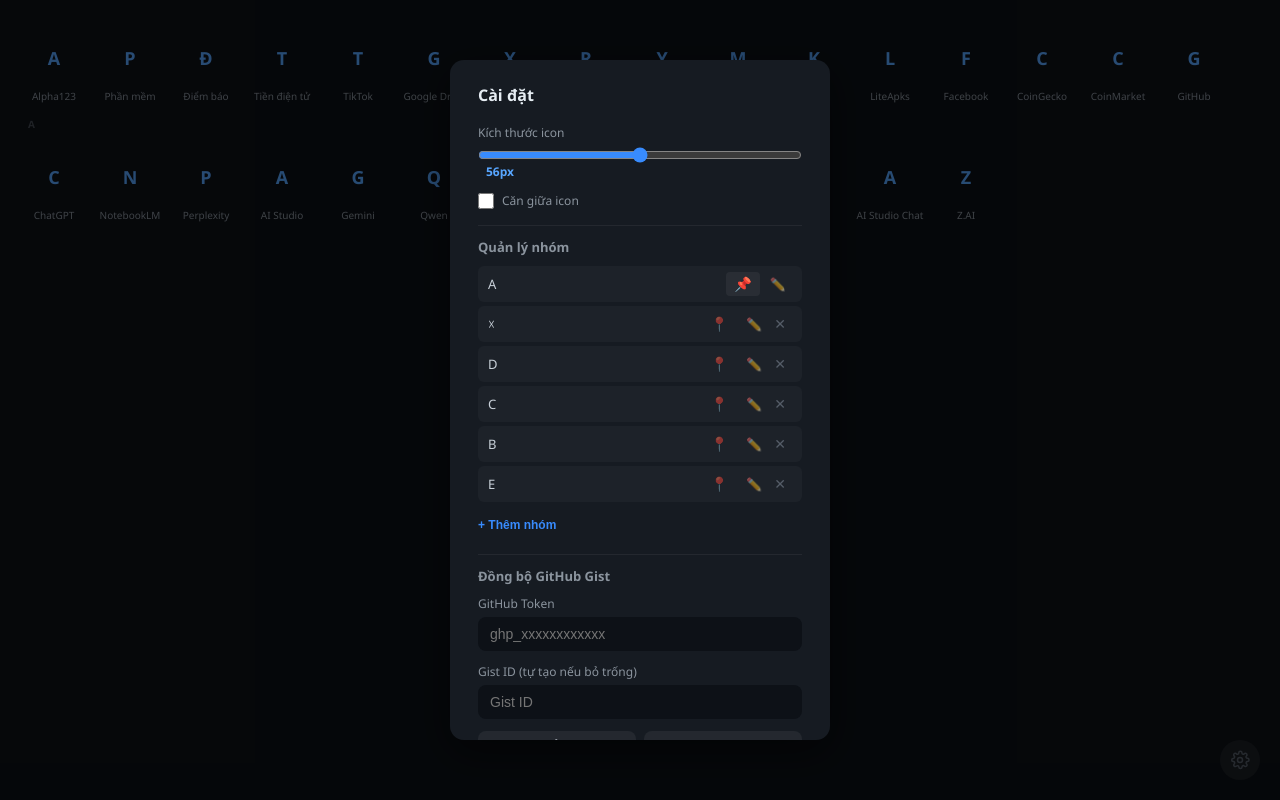
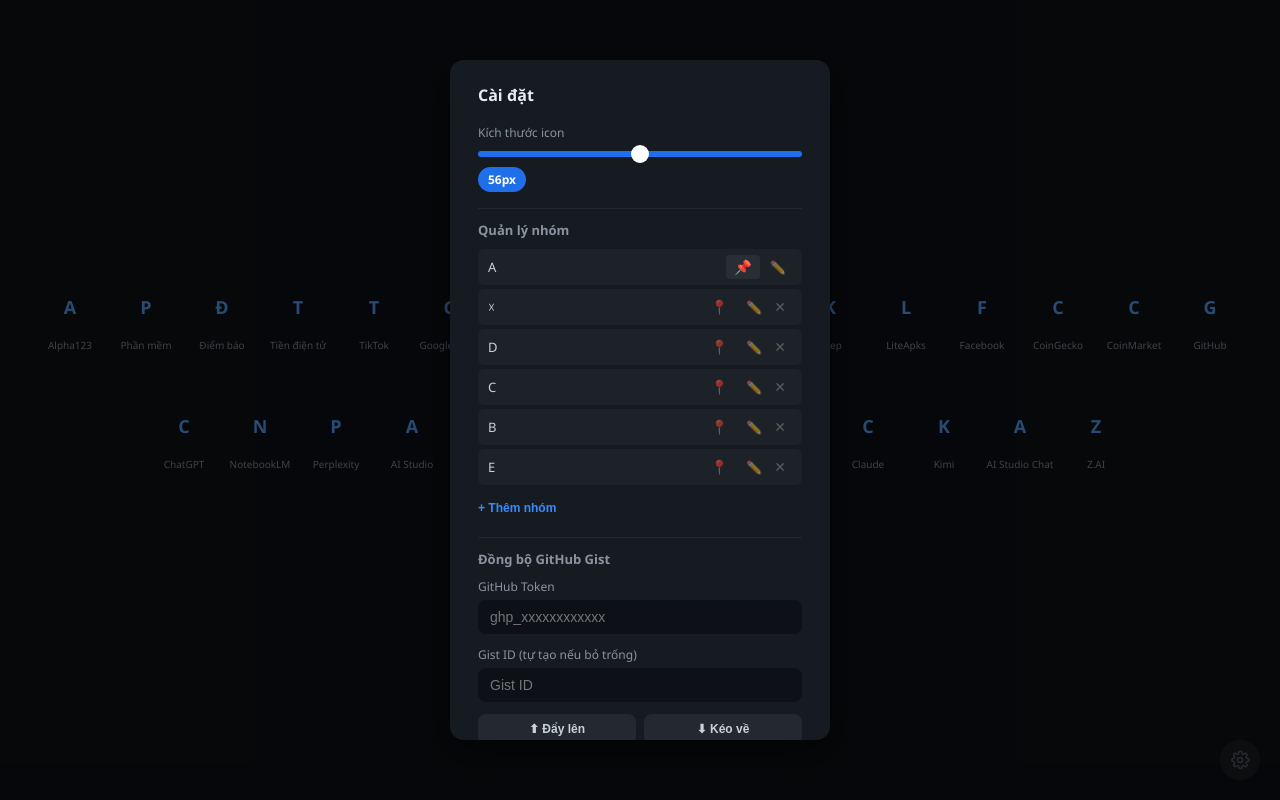
Before and after one commit to quanghy-hub/homepage, a browser extension: page newtab.html in a window 1280 px wide. Both pictures are taken after a click on the button "Cài đặt". Drawn offline with Linux system fonts and the light colour scheme.

Commit message:
Redesign settings panel and organize workspace

```diff
--- a/newtab.css
+++ b/newtab.css
@@ -1,7 +1,14 @@
 /* ===== Reset & Base ===== */
-*, *::before, *::after { box-sizing: border-box; margin: 0; padding: 0; }
+*,
+*::before,
+*::after {
+  box-sizing: border-box;
+  margin: 0;
+  padding: 0;
+}
 
-html, body {
+html,
+body {
   height: 100%;
   font-family: 'Segoe UI', system-ui, -apple-system, sans-serif;
   background: #0d1117;
@@ -15,8 +22,8 @@ body {
   display: flex;
   flex-direction: column;
   align-items: center;
+  justify-content: center;
   min-height: 100vh;
-  padding: 24px 0 0;
 }
 
 /* ===== Main Container ===== */
@@ -35,9 +42,6 @@ body {
   gap: 4px 0;
   width: 100%;
   min-height: 40px;
-}
-
-.links-grid.centered {
   justify-content: center;
 }
 
@@ -54,7 +58,9 @@ body {
   transition: opacity 0.15s ease;
 }
 
-.link-item:active { cursor: grabbing; }
+.link-item:active {
+  cursor: grabbing;
+}
 
 .link-item .icon-wrap {
   width: var(--icon-size, 56px);
@@ -143,7 +149,7 @@ body {
   height: 40px;
   border-radius: 50%;
   border: none;
-  background: rgba(255,255,255,0.06);
+  background: rgba(255, 255, 255, 0.06);
   color: #555d68;
   cursor: pointer;
   display: flex;
@@ -155,7 +161,7 @@ body {
 
 #settings-btn:hover {
   color: #e6edf3;
-  background: rgba(255,255,255,0.1);
+  background: rgba(255, 255, 255, 0.1);
 }
 
 /* ===== Context Menu ===== */
@@ -165,7 +171,7 @@ body {
   border-radius: 10px;
   padding: 4px 0;
   min-width: 150px;
-  box-shadow: 0 8px 24px rgba(0,0,0,0.6);
+  box-shadow: 0 8px 24px rgba(0, 0, 0, 0.6);
   z-index: 200;
   overflow: hidden;
 }
@@ -184,12 +190,12 @@ body {
 }
 
 .context-menu button:hover {
-  background: rgba(255,255,255,0.06);
+  background: rgba(255, 255, 255, 0.06);
 }
 
 .ctx-sep {
   height: 1px;
-  background: rgba(255,255,255,0.06);
+  background: rgba(255, 255, 255, 0.06);
   margin: 4px 0;
 }
 
@@ -197,7 +203,7 @@ body {
 .modal-overlay {
   position: fixed;
   inset: 0;
-  background: rgba(0,0,0,0.55);
+  background: rgba(0, 0, 0, 0.55);
   display: flex;
   align-items: center;
   justify-content: center;
@@ -211,7 +217,7 @@ body {
   padding: 24px 28px;
   width: 360px;
   max-width: 90vw;
-  box-shadow: 0 12px 40px rgba(0,0,0,0.5);
+  box-shadow: 0 12px 40px rgba(0, 0, 0, 0.5);
 }
 
 .modal h3 {
@@ -221,7 +227,8 @@ body {
   color: #e6edf3;
 }
 
-.group-header, .pinned-group-header {
+.group-header,
+.pinned-group-header {
   font-size: 10px;
   font-weight: 600;
   color: #444b54;
@@ -234,7 +241,7 @@ body {
   padding: 0 12px;
 }
 
-.links-grid.centered + .pinned-group-header {
+.links-grid+.pinned-group-header {
   text-align: center;
 }
 
@@ -251,6 +258,13 @@ body {
   font-size: 12px;
   color: #8b949e;
   font-weight: 500;
+}
+
+.settings-modal>label:first-of-type {
+  padding: 0;
+  border-radius: 0;
+  background: transparent;
+  border: none;
 }
 
 .modal input[type="url"],
@@ -279,23 +293,50 @@ body {
 .modal input[type="range"] {
   display: block;
   width: 100%;
-  margin-top: 6px;
+  margin-top: 10px;
+  -webkit-appearance: none;
+  appearance: none;
+  background: transparent;
+  outline: none;
+  border: none;
   accent-color: #388bfd;
 }
 
-.checkbox-label {
-  display: flex !important;
-  align-items: center;
-  gap: 8px;
+.modal input[type="range"]::-webkit-slider-runnable-track {
+  height: 6px;
+  background: #1f6feb;
+  border-radius: 999px;
+  border: none;
+}
+
+.modal input[type="range"]::-webkit-slider-thumb {
+  -webkit-appearance: none;
+  width: 18px;
+  height: 18px;
+  border-radius: 50%;
+  background: #ffffff;
+  border: none;
+  margin-top: -6px;
   cursor: pointer;
 }
 
-.checkbox-label input[type="checkbox"] {
-  width: 16px;
-  height: 16px;
-  accent-color: #388bfd;
+.modal input[type="range"]::-moz-range-track {
+  height: 6px;
+  background: linear-gradient(90deg, #1f6feb 0%, #58a6ff 100%);
+  border-radius: 999px;
+  border: none;
+}
+
+.modal input[type="range"]::-moz-range-thumb {
+  width: 18px;
+  height: 18px;
+  border-radius: 50%;
+  background: #ffffff;
+  border: none;
   cursor: pointer;
 }
+
+
 
 .modal-actions {
   display: flex;
@@ -314,19 +355,25 @@ body {
   transition: background 0.15s;
 }
 
-#modal-cancel, #settings-close {
-  background: rgba(255,255,255,0.06);
+#modal-cancel,
+#settings-close {
+  background: rgba(255, 255, 255, 0.06);
   color: #8b949e;
 }
 
-#modal-cancel:hover, #settings-close:hover { background: rgba(255,255,255,0.1); }
+#modal-cancel:hover,
+#settings-close:hover {
+  background: rgba(255, 255, 255, 0.1);
+}
 
 #modal-save {
   background: #1f6feb;
   color: #fff;
 }
 
-#modal-save:hover { background: #388bfd; }
+#modal-save:hover {
+  background: #388bfd;
+}
 
 /* ===== Settings Panel ===== */
 .settings-modal {
@@ -338,7 +385,7 @@ body {
 .settings-section {
   margin-top: 16px;
   padding-top: 12px;
-  border-top: 1px solid rgba(255,255,255,0.06);
+  border-top: 1px solid rgba(255, 255, 255, 0.06);
 }
 
 #settings-group-list {
@@ -354,7 +401,7 @@ body {
   justify-content: space-between;
   padding: 6px 10px;
   border-radius: 6px;
-  background: rgba(255,255,255,0.03);
+  background: rgba(255, 255, 255, 0.03);
   font-size: 13px;
   color: #c9d1d9;
 }
@@ -397,9 +444,10 @@ body {
   transition: all 0.2s;
 }
 
-.btn-pin-group:hover, .btn-pin-group.active {
+.btn-pin-group:hover,
+.btn-pin-group.active {
   opacity: 1;
-  background: rgba(255,255,255,0.05);
+  background: rgba(255, 255, 255, 0.05);
 }
 
 .btn-pin-group.active {
@@ -432,14 +480,19 @@ body {
   transition: color 0.15s;
 }
 
-.btn-flat:hover { color: #58a6ff; }
+.btn-flat:hover {
+  color: #58a6ff;
+}
 
 #setting-icon-size-val {
   display: inline-block;
-  margin-left: 8px;
-  color: #58a6ff;
+  margin-top: 10px;
+  color: #ffffff;
   font-size: 12px;
   font-weight: 600;
+  padding: 4px 10px;
+  border-radius: 999px;
+  background: #1f6feb;
 }
 
 /* ===== Sync ===== */
@@ -457,13 +510,19 @@ body {
   font-size: 12px;
   font-weight: 600;
   cursor: pointer;
-  background: rgba(255,255,255,0.06);
+  background: rgba(255, 255, 255, 0.06);
   color: #c9d1d9;
   transition: background 0.15s;
 }
 
-.btn-sync:hover { background: rgba(255,255,255,0.1); }
-.btn-sync:disabled { opacity: 0.4; cursor: not-allowed; }
+.btn-sync:hover {
+  background: rgba(255, 255, 255, 0.1);
+}
+
+.btn-sync:disabled {
+  opacity: 0.4;
+  cursor: not-allowed;
+}
 
 .sync-status {
   margin-top: 8px;
@@ -472,20 +531,41 @@ body {
   color: #8b949e;
 }
 
-.sync-status.ok { color: #3fb950; }
-.sync-status.err { color: #f85149; }
+.sync-status.ok {
+  color: #3fb950;
+}
+
+.sync-status.err {
+  color: #f85149;
+}
 
 
 
 /* ===== Utilities ===== */
-.hidden { display: none !important; }
+.hidden {
+  display: none !important;
+}
 
 @keyframes fadeIn {
-  from { opacity: 0; }
-  to { opacity: 1; }
+  from {
+    opacity: 0;
+  }
+
+  to {
+    opacity: 1;
+  }
 }
 
 /* ===== Scrollbar ===== */
-::-webkit-scrollbar { width: 5px; }
-::-webkit-scrollbar-track { background: transparent; }
-::-webkit-scrollbar-thumb { background: rgba(255,255,255,0.08); border-radius: 3px; }
+::-webkit-scrollbar {
+  width: 5px;
+}
+
+::-webkit-scrollbar-track {
+  background: transparent;
+}
+
+::-webkit-scrollbar-thumb {
+  background: rgba(255, 255, 255, 0.08);
+  border-radius: 3px;
+}
--- a/newtab.html
+++ b/newtab.html
@@ -73,10 +73,6 @@
         <span id="setting-icon-size-val">56px</span>
       </label>
 
-      <label class="checkbox-label">
-        <input type="checkbox" id="setting-center">
-        Căn giữa icon
-      </label>
 
       <div class="settings-section">
         <h4>Quản lý nhóm</h4>
--- a/newtab.js
+++ b/newtab.js
@@ -64,8 +64,7 @@
   ];
 
   const DEFAULT_SETTINGS = {
-    iconSize: 56,
-    centered: false
+    iconSize: 56
   };
 
   /* ========== STATE ========== */
@@ -98,7 +97,6 @@
   const settingsOverlay = document.getElementById('settings-overlay');
   const settingIconSize = document.getElementById('setting-icon-size');
   const settingIconSizeVal = document.getElementById('setting-icon-size-val');
-  const settingCenter = document.getElementById('setting-center');
   const settingsGroupList = document.getElementById('settings-group-list');
   const settingsAddGroup = document.getElementById('settings-add-group');
   const settingsClose = document.getElementById('settings-close');
@@ -156,14 +154,6 @@
     const cell = sz + 20;
     document.documentElement.style.setProperty('--icon-size', sz + 'px');
     document.documentElement.style.setProperty('--icon-cell', cell + 'px');
-
-    if (settings.centered) {
-      pinnedGrid.classList.add('centered');
-      selectedGrid.classList.add('centered');
-    } else {
-      pinnedGrid.classList.remove('centered');
-      selectedGrid.classList.remove('centered');
-    }
   }
 
   /* ========== RENDERING ========== */
@@ -396,7 +386,7 @@
       if (groupLinks.length === 0 && groupName !== groups.pinned[0]) return;
 
       const grid = document.createElement('div');
-      grid.className = 'links-grid' + (settings.centered ? ' centered' : '');
+      grid.className = 'links-grid';
       grid.dataset.group = groupName;
       groupLinks.forEach(l => {
         grid.appendChild(createLinkEl(l));
@@ -662,7 +652,6 @@
     settingsOverlay.classList.remove('hidden');
     settingIconSize.value = settings.iconSize;
     settingIconSizeVal.textContent = settings.iconSize + 'px';
-    settingCenter.checked = settings.centered;
     renderGroupList();
     // Load saved gist credentials
     chrome.storage.local.get(['gistToken', 'gistId'], result => {
@@ -684,12 +673,6 @@
     const val = parseInt(settingIconSize.value);
     settingIconSizeVal.textContent = val + 'px';
     settings.iconSize = val;
-    saveData();
-    applySettings();
-  });
-
-  settingCenter.addEventListener('change', () => {
-    settings.centered = settingCenter.checked;
     saveData();
     applySettings();
   });
@@ -904,7 +887,6 @@
       // Update settings UI
       settingIconSize.value = settings.iconSize;
       settingIconSizeVal.textContent = settings.iconSize + 'px';
-      settingCenter.checked = settings.centered;
       renderGroupList();
 
       setSyncStatus('✓ Kéo về thành công · ' + new Date().toLocaleTimeString(), 'ok');
```
Lines whose indentation alone changed are shown as unchanged.
